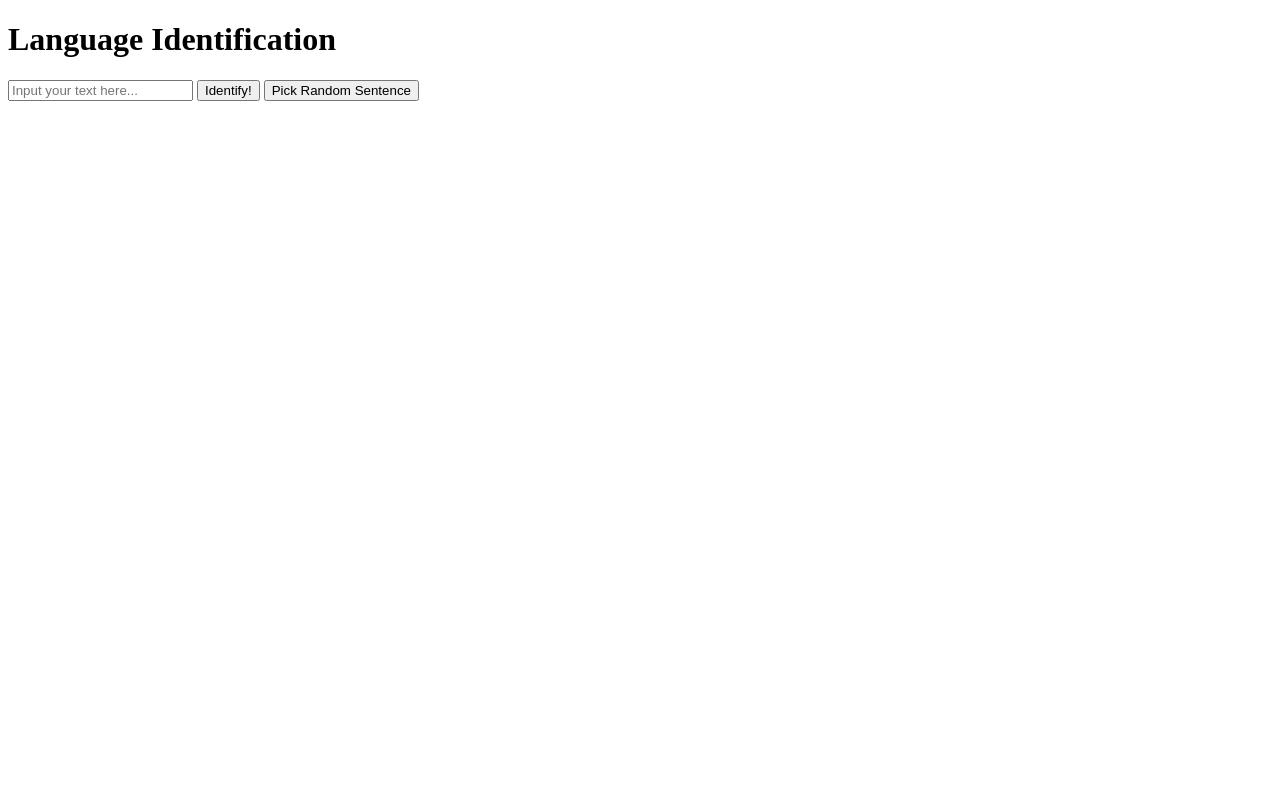
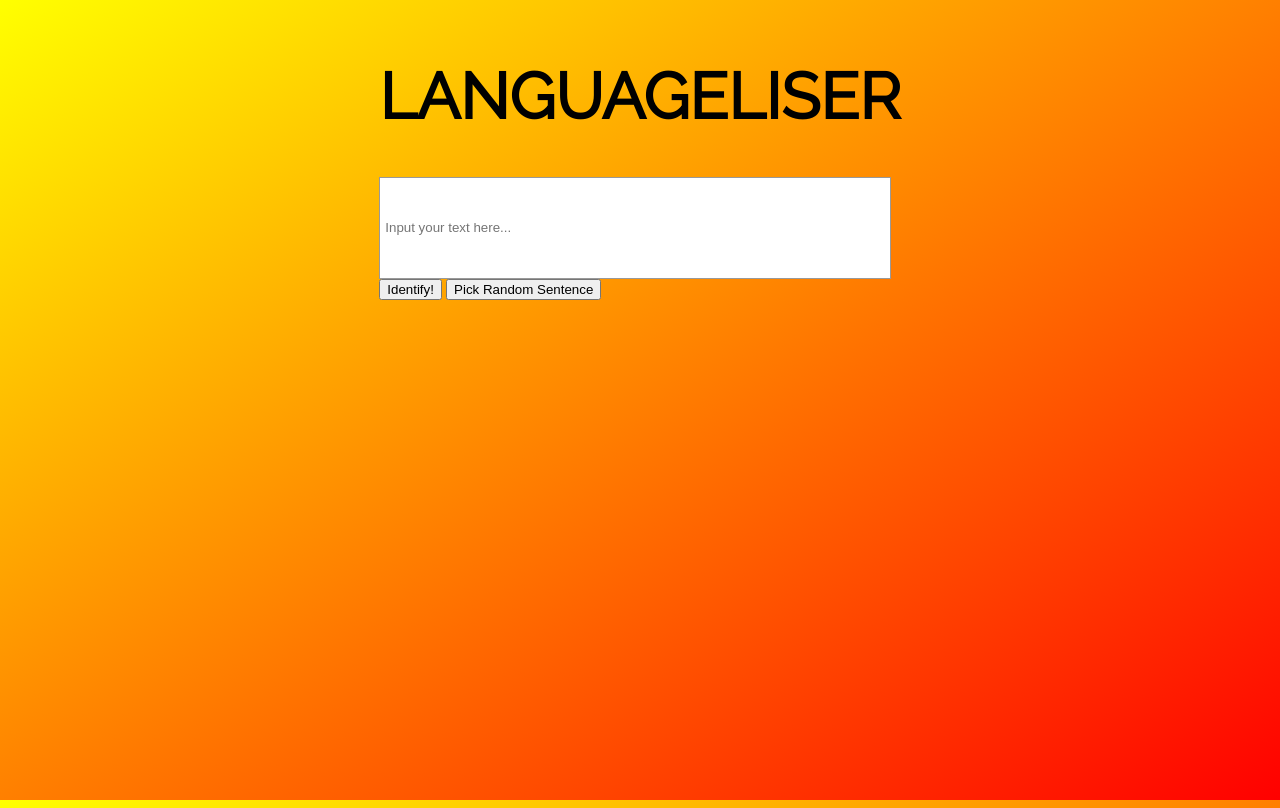
Before and after one commit to Eerohne/Language-Detector, a Flask app: page / in a window 1280 px wide. Before the commit the page ends 101 px from the top, so only its background shows below. Run offline with Flask 2, Linux system fonts and the light colour scheme; parts of the project's set-up code (start-up, migrations or seed data) failed here and were passed over.

Commit message:
added css

```diff
--- a/src/templates/index.html
+++ b/src/templates/index.html
@@ -1,25 +1,63 @@
 <!DOCTYPE html>
-<html >
+<html>
     <head>
         <meta charset="UTF-8">
         <title>Languageliser</title>
-
+        <link rel="stylesheet" href="https://fonts.googleapis.com/css?family=Raleway">
+        <style>
+            body,h1 {font-family: "Raleway", sans-serif}
+            html {
+                height: 100%;
+                background-image: linear-gradient(to bottom right, yellow, red);
+            }
+            .window{
+                margin: 0px auto;
+                width: 500px;
+                height: 300px;
+                display: flex;
+                align-items: center;
+                justify-content: center;
+            }
+            body {
+                min-height: 100%;
+                background-position: center;
+                background-size: cover;
+            }
+            .big-text {
+                font-size: 64px;
+            }
+            .window {
+                height: 300px;
+                display: flex;
+                align-items: center;
+                justify-content: center;
+            }
+            .text-field {
+                width: 500px;
+                height: 90px;
+                border: 1px solid #999999;
+                padding: 5px;
+            }
+        </style>
     </head>
 
     <body>
         <div class="window">
-	<h1>Language Identification</h1>
-
-    <form action="{{ url_for('predict')}}" method="post">
-		<input type="text" name="text" value="{{ random_text }}" placeholder="Input your text here..." />
-        <button type="submit" name="action" value="identify" class="btn btn-primary btn-block btn-large">Identify!</button>
-        <button type="submit" name="action" value="pick" class="btn btn-primary btn-block btn-large">Pick Random Sentence</button>
+            <div class=""test>
+            <h1 class="big-text">LANGUAGELISER</h1>
+            <form class="ml-form" action="{{ url_for('predict') }}" method="post">
+                <input class="text-field" type="text" name="text" value="{{ random_text }}" placeholder="Input your text here..." />
+                <div class="button-box">
+                    <button class="buttons" type="submit" name="action" value="identify" class="btn btn-primary btn-block btn-large">Identify!</button>
+                    <button class="buttons" type="submit" name="action" value="pick" class="btn btn-primary btn-block btn-large">Pick Random Sentence</button>
+                </div>
             </form>
 
+
+            <div class="response-text">
                 {{ identified_lang }}
-
             </div>
-
-
+            </div>
+        </div>
     </body>
 </html>
```
Lines whose indentation alone changed are shown as unchanged.
